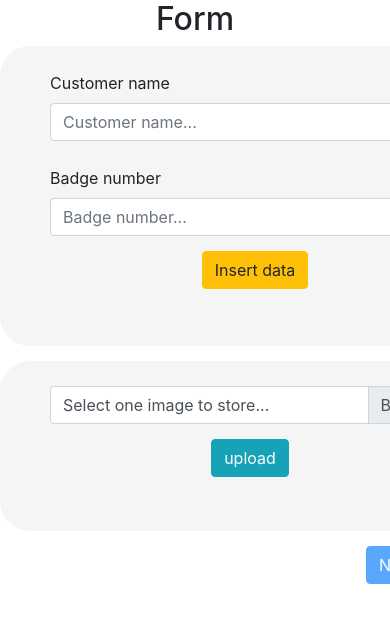
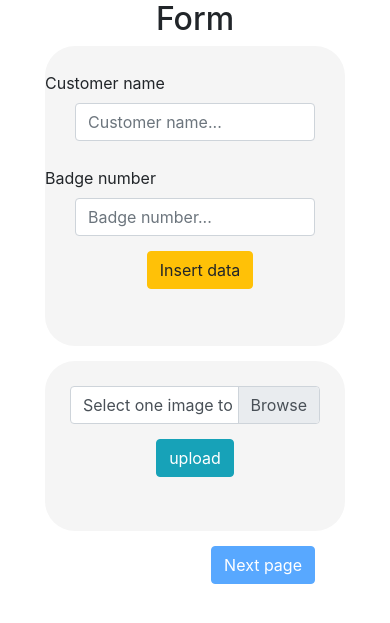
Before and after one commit to fortunellimatteo/form, a PHP site: page / in a window 390 px wide; the page is wider, and only the part inside the window is pictured. Shown: the top 623 px of that part. Run offline with PHP 8.4, Linux system fonts and the light colour scheme.

Commit message:
Update style.css

```diff
--- a/stylesheet/style.css
+++ b/stylesheet/style.css
@@ -1,4 +1,8 @@
 /* form data */
+
+#title {
+    width: 500px;
+}
 
 #formData {
     position: relative;
@@ -109,8 +113,8 @@
 
 #summaryForm {
     position: relative;
-    width: 900px;
-    height: 200px;
+    width: 400px;
+    height: 350px;
     margin: auto;
     background-color: rgb(159, 80, 80);
     border-radius: 30px;
@@ -130,10 +134,79 @@
 /* resposive */
 
 /* Mobile Styles */
+
+@media only screen and (max-width: 415px) {
+    #formData {
+        width: 300px;
+    }
+}
+
+@media only screen and (max-width: 415px) {
+    #block {
+        width: 80%;
+        margin: auto;
+    }
+}
+
+@media only screen and (max-width: 415px) {
+    #block2 {
+        width: 80%;
+        margin: auto;
+    }
+}
+
+@media only screen and (max-width: 415px) {
+    #form {
+        width: 300px;
+    }
+}
+
+@media only screen and (max-width: 415px) {
+    #labelName{
+        margin-left: 30px;
+    }
+}
+
+@media only screen and (max-width: 415px) {
+    #labelBadge{
+        margin-left: 30px;
+    }
+}
+
+@media only screen and (max-width: 415px) {
+    #customerNameDiv{
+        width: 300px;
+    }
+}
+
+@media only screen and (max-width: 415px) {
+    #badgeNumberDiv{
+        width: 300px;
+    }
+}
+
+@media only screen and (max-width: 415px) {
+    #attachPhotoDiv {
+        width: 250px;
+    }
+}
+
+@media only screen and (max-width: 415px) {
+    #nextPage{
+        width: 300px;
+    }
+}
+
 @media only screen and (max-width: 415px) {
     #qr-reader {
         width: 300px;
         margin: auto;
+    }
+}
+
+@media only screen and (max-width: 415px) {
+    #textSignature {
+        width: 300px;
     }
 }
 
@@ -148,7 +221,6 @@
 @media only screen and (max-width: 415px) {
     #summaryForm {
         width: 300px;
-        margin: auto;
     }
 }
 
@@ -162,6 +234,37 @@
 @media only screen and (max-width: 415px) {
     #signature-pad {
         width: 300px;
+        margin: auto;
+    }
+}
+
+@media only screen and (max-width: 415px) {
+    #formEmail {
+        width: 300px;
+    }
+}
+
+@media only screen and (max-width: 415px) {
+    #email {
+        width: 80%;
+        margin: auto;
+    }
+}
+
+@media only screen and (max-width: 415px) {
+    #labelEmail{
+        padding-left: 30px;
+    }
+}
+
+@media only screen and (max-width: 415px) {
+    #emailHelp{
+        padding-left: 30px;
+    }
+}
+
+@media only screen and (max-width: 415px) {
+    #line{
         margin: auto;
     }
 }
```
